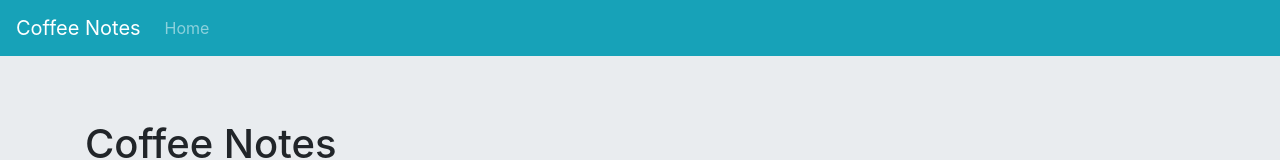
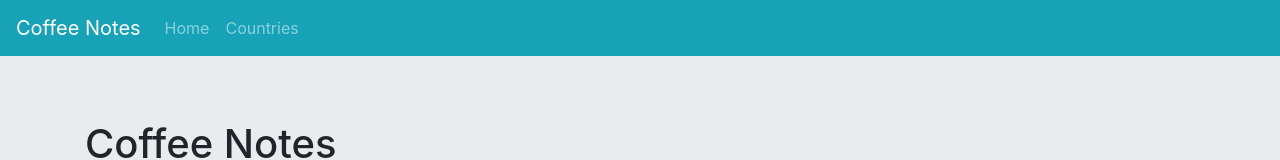
Before and after one commit to baker615512/coffee_notes, a React (Create React App) app in the folder coffee_notes_frontend/: page / in a window 1280 px wide. Shown: the top 160 px of the page. Built offline with nearby package versions, Linux system fonts and the light colour scheme.

Commit message:
adding countries link to navbar

```diff
--- a/coffee_notes_frontend/src/components/Navbar.js
+++ b/coffee_notes_frontend/src/components/Navbar.js
@@ -7,6 +7,7 @@ const NavBar = () => {
       <Navbar.Brand href="/">Coffee Notes</Navbar.Brand>
         <Nav className="mr-auto">
           <Nav.Link href="/">Home</Nav.Link>
+          <Nav.Link href="/countries">Countries</Nav.Link>
         </Nav>
     </Navbar>
   )
```
Also changed, not shown: 1 other file (tests, documents, lock files or other folders).
